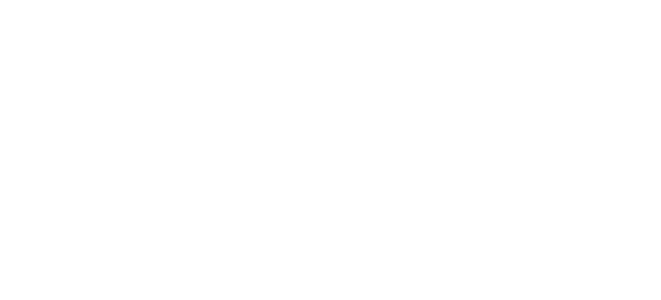
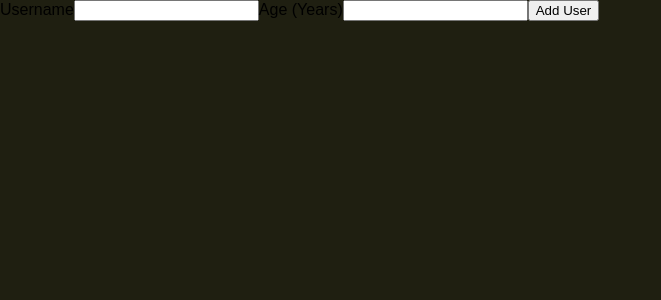
Before and after one commit to AliAbukahil/addUserApp, a React (Create React App) app: page / in a window 1280 px wide. Shown: the top 300 px of the page, without its empty margins (0-661 px from the left). Built offline with nearby package versions, Linux system fonts and the light colour scheme.

Commit message:
adding a User Component

```diff
--- a/src/App.js
+++ b/src/App.js
@@ -1,10 +1,11 @@
-import React from 'react';
+import React from "react";
 
+import AddUser from "./components/Users/AddUser";
 
 function App() {
   return (
     <div>
-
+      <AddUser />
     </div>
   );
 }
--- /dev/null
+++ b/src/components/Users/AddUser.js
@@ -0,0 +1,18 @@
+import React from "react";
+
+const AddUser = (props) => {
+  const addUserHandler = (event) => {
+    event.preventDefault();
+  };
+  return (
+    <form onSubmit={addUserHandler}>
+      <label htmlFor="username">Username</label>
+      <input id="username" type="text" />
+      <label htmlFor="age">Age (Years)</label>
+      <input id="age" type="number" />
+      <button type="submit">Add User</button>
+    </form>
+  );
+};
+
+export default AddUser;
--- a/src/index.css
+++ b/src/index.css
@@ -4,6 +4,7 @@
 
 html {
   font-family: sans-serif;
+  background: #1f1f11;
 }
 
 body {
```
